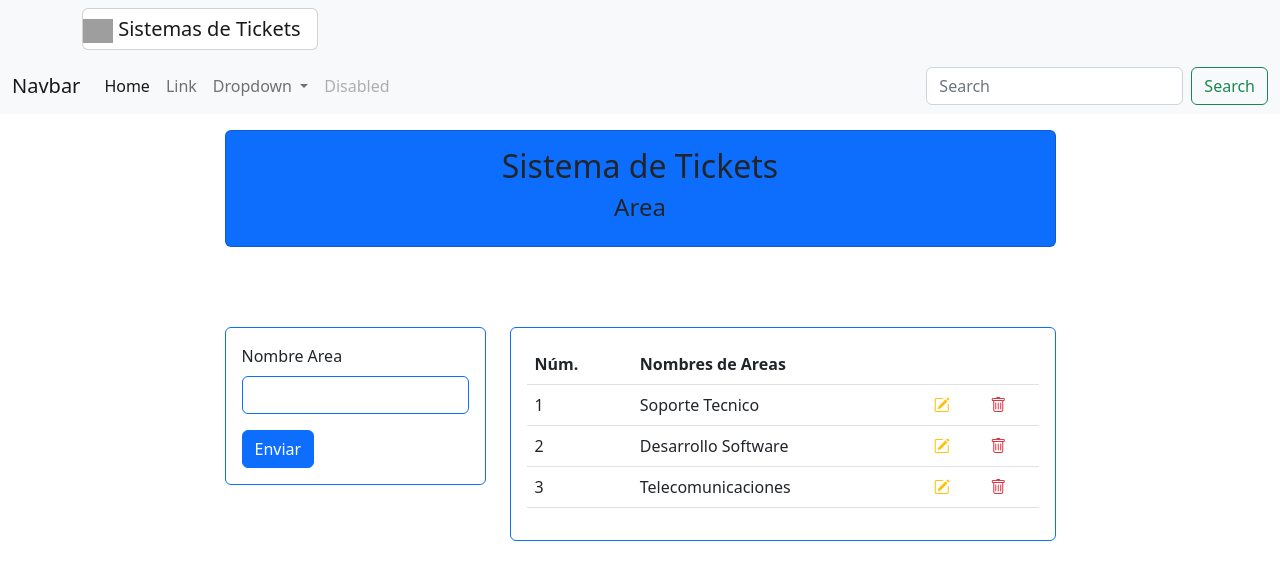
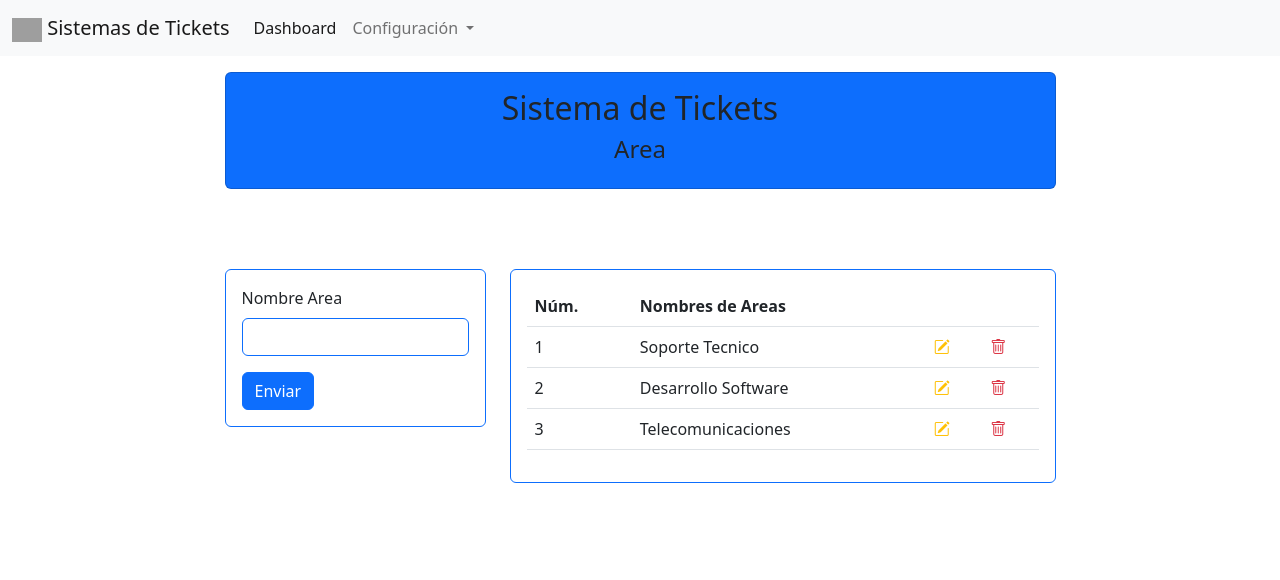
Before and after one commit to RaulGomezDominguez/Web_de_Raul, a PHP site: page /tickets/roles/admin/areas/index.php in a window 1280 px wide. Shown: the top 580 px of the page. Run offline with PHP 8.4, Linux system fonts and the light colour scheme; data comes from the database, SQL or seed files in the repository; grey boxes are pictures that could not be loaded.

Commit message:
Add files via upload

```diff
--- a/tickets/includes/header_admin.php
+++ b/tickets/includes/header_admin.php
@@ -1,47 +1,30 @@
 
-<nav class="navbar bg-light">
-  <div class="container">
-    <div class="card bg-body">
+<nav class="navbar navbar-expand-lg bg-light">
+  <div class="container-fluid">
     <a class="navbar-brand" href="#">
       <img src="https://seeklogo.com/images/T/ticket-logo-8E95290676-seeklogo.com.png" alt="Bootstrap" width="30" height="24">
       Sistemas de Tickets
     </a>
-  </div>
-</div>
-</nav>
-
-<nav class="navbar navbar-expand-lg bg-light">
-  <div class="container-fluid">
-    <a class="navbar-brand" href="#">Navbar</a>
     <button class="navbar-toggler" type="button" data-bs-toggle="collapse" data-bs-target="#navbarSupportedContent" aria-controls="navbarSupportedContent" aria-expanded="false" aria-label="Toggle navigation">
       <span class="navbar-toggler-icon"></span>
     </button>
     <div class="collapse navbar-collapse" id="navbarSupportedContent">
       <ul class="navbar-nav me-auto mb-2 mb-lg-0">
         <li class="nav-item">
-          <a class="nav-link active" aria-current="page" href="#">Home</a>
-        </li>
-        <li class="nav-item">
-          <a class="nav-link" href="#">Link</a>
+          <a class="nav-link active" aria-current="page" href="../dashboard/index.php">Dashboard</a>
         </li>
         <li class="nav-item dropdown">
           <a class="nav-link dropdown-toggle" href="#" role="button" data-bs-toggle="dropdown" aria-expanded="false">
-            Dropdown
+            Configuración
           </a>
           <ul class="dropdown-menu">
-            <li><a class="dropdown-item" href="#">Action</a></li>
-            <li><a class="dropdown-item" href="#">Another action</a></li>
+            <li><a class="dropdown-item" href="../areas/index.php">Areas</a></li>
+            <li><a class="dropdown-item" href="../estatus/index.php">Estatus</a></li>
+            <li><a class="dropdown-item" href="../nivel/index.php">Niveles</a></li>
             <li><hr class="dropdown-divider"></li>
-            <li><a class="dropdown-item" href="#">Something else here</a></li>
+            <li><a class="dropdown-item" href="../../../auth/logout.php">Cerrar Sesión</a></li>
           </ul>
-        </li>
-        <li class="nav-item">
-          <a class="nav-link disabled">Disabled</a>
-        </li>
       </ul>
-      <form class="d-flex" role="search">
-        <input class="form-control me-2" type="search" placeholder="Search" aria-label="Search">
-        <button class="btn btn-outline-success" type="submit">Search</button>
       </form>
     </div>
   </div>
--- a/tickets/roles/admin/areas/index.php
+++ b/tickets/roles/admin/areas/index.php
@@ -1,20 +1,28 @@
-<!DOCTYPE html>
-<html lang="es">
+<!doctype html>
+<html lang="en">
+
 <head>
-    <meta charset="UTF-8">
-    <meta name="viewport"
-    content="width=device-width, initial-scale=1.0, shrink-to-fit=no"/>
-    <?php
-    require("../../../includes/header_admin.php");
- ?>
+    <title>Sistema de tickets area</title>
+    <!-- Required meta tags -->
+    <meta charset="utf-8">
+    <meta name="viewport" content="width=device-width, initial-scale=1, shrink-to-fit=no">
 
+    <!-- Bootstrap CSS v5.2.3 -->
     <link href="https://cdn.jsdelivr.net/npm/bootstrap@5.2.3/dist/css/bootstrap.min.css" rel="stylesheet"
     integrity="sha384-rbsA2VBKQhggwzxH7pPCaAqO46MgnOM80zW1RWuH61DGLwZJEdK2Kadq2F9CUG65" crossorigin="anonymous"/>
     <link rel="stylesheet" href="https://cdn.jsdelivr.net/npm/bootstrap-icons@1.10.5/font/bootstrap-icons.css">
     <link href="https://cdn.jsdelivr.net/npm/bootstrap@5.2.3/dist/css/bootstrap.min.css" rel="stylesheet" integrity="sha384-rbsA2VBKQhggwzxH7pPCaAqO46MgnOM80zW1RWuH61DGLwZJEdK2Kadq2F9CUG65" crossorigin="anonymous">
-    <title>Sistema de tickets area</title>
+
 </head>
+
 <body>
+    <header>
+    <!-- place navbar here -->
+<?php
+    require("../../../includes/header_admin.php");
+?>
+    </header>
+    <main>
     <div class="container h-100" style="padding-top: 1rem;" >
         <div class="row justify-content-center align-item-center h-100">
                 <div class="col-9">
@@ -82,6 +90,19 @@
 </div>
 </div>
 </div>
-<script src="https://cdn.jsdelivr.net/npm/bootstrap@5.2.3/dist/js/bootstrap.min.js" integrity="sha384-cuYeSxntonz0PPNlHhBs68uyIAVpIIOZZ5JqeqvYYIcEL727kskC66kF92t6Xl2V" crossorigin="anonymous"></script>
+    </main>
+
+    <footer>
+    <!-- place footer here -->
+    </footer>
+
+    <!-- Bootstrap JavaScript Libraries -->
+    <script src="https://cdn.jsdelivr.net/npm/@popperjs/core@2.11.6/dist/umd/popper.min.js"
+    integrity="sha384-oBqDVmMz9ATKxIep9tiCxS/Z9fNfEXiDAYTujMAeBAsjFuCZSmKbSSUnQlmh/jp3" crossorigin="anonymous">
+    </script>
+
+    <script src="https://cdn.jsdelivr.net/npm/bootstrap@5.2.1/dist/js/bootstrap.min.js"
+    integrity="sha384-7VPbUDkoPSGFnVtYi0QogXtr74QeVeeIs99Qfg5YCF+TidwNdjvaKZX19NZ/e6oz" crossorigin="anonymous">
+    </script>
 </body>
 </html>
--- /dev/null
+++ b/tickets/roles/admin/index.php
@@ -0,0 +1,3 @@
+<?php
+header("Location: dashboard/index.php");
+?>
```
Also changed, not shown: tickets/auth/logout.php (added, +9 -0 lines), tickets/index.php (+11 -11 lines), tickets/roles/admin/areas/view/update_form.php (+11 -11 lines), tickets/roles/admin/dashboard/index.php (added, +42 -0 lines), tickets/roles/admin/estatus/index.php (+31 -7 lines), tickets/roles/admin/nivel/index.php (+35 -12 lines), tickets/roles/index.php (added).
